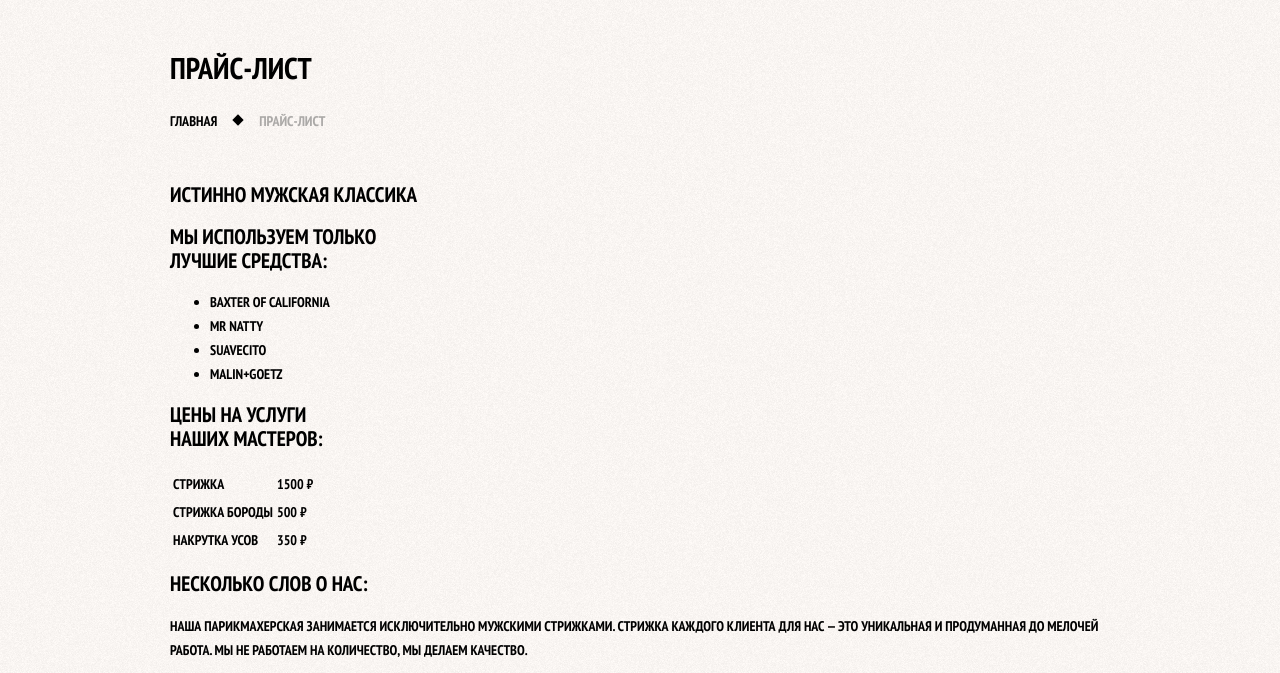
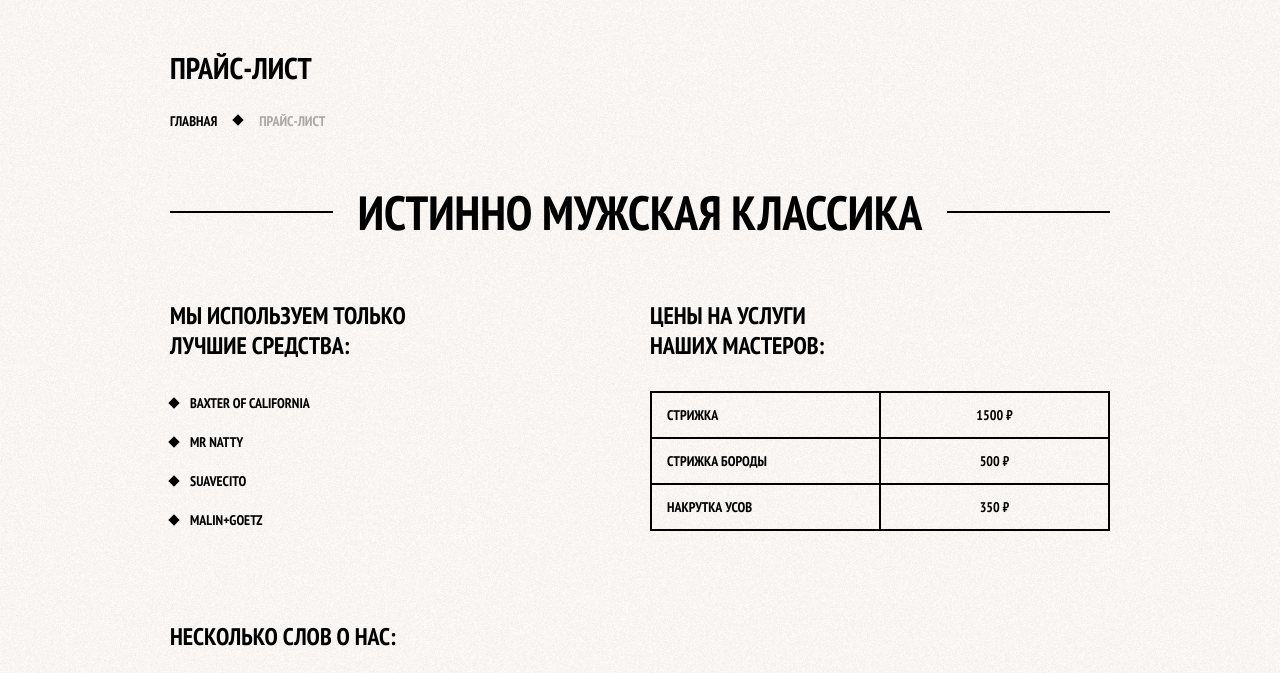
Before and after one commit to iashchuk/93555-barbershop, a website: page price.html in a window 1280 px wide. Shown: the part 73-746 px from the top of the page. Drawn offline with Linux system fonts and the light colour scheme.

Commit message:
Сетка текстовой страницы

```diff
--- a/price.html
+++ b/price.html
@@ -58,8 +58,8 @@
       <div class="price__column">
         <div class="price__column--left">
 
-          <h2 class="price__tagline">Мы используем только
-            <br> лучшие средства:</h2>
+          <h3 class="price__tagline price__tagline--brands">Мы используем только
+            <br> лучшие средства:</h3>
           <ul class="price__brands">
             <li class="price__brand">Baxter of California</li>
             <li class="price__brand">Mr Natty</li>
@@ -70,8 +70,8 @@
         </div>
         <div class="price__column--right">
 
-          <h2 class="price__tagline">Цены на услуги
-            <br> наших мастеров:</h2>
+          <h3 class="price__tagline">Цены на услуги
+            <br> наших мастеров:</h3>
           <table class="price__list">
             <tr class="price__line">
               <td class="price__item">Стрижка</td>
@@ -91,7 +91,7 @@
       </div>
 
       <div class="price__column">
-        <h2 class="price__tagline">Несколько слов о нас:</h2>
+        <h3 class="price__tagline price__tagline--about">Несколько слов о нас:</h3>
 
         <div class="price__column--left">
 
--- a/sass/blocks/price.scss
+++ b/sass/blocks/price.scss
@@ -0,0 +1,122 @@
+.price {
+ margin-bottom: 75px;
+
+}
+
+.price__tagline {
+  margin-top: 30px;
+  margin-bottom: 30px;
+  font-size: 24px;
+  line-height: 30px;
+}
+
+.price__tagline--about {
+  width: 100%;
+}
+
+
+.price__title {
+  display: flex;
+  align-items: center;
+  margin-top: 55px;
+  margin-bottom: 65px;
+  font-size: 48px;
+  line-height: 48px;
+  text-align: center;
+  // background: rgba(255, 45, 82, 0.2);
+  // box-shadow: 0 0 0 3px rgb(255, 45, 82);
+}
+
+.price__title::before,
+.price__title::after {
+  content: "";
+  width: 50px;
+  height: 2px;
+  background: #000000;
+}
+
+.price__title::before,
+.price__title::after {
+  content: "";
+  flex-grow: 1;
+  flex-shrink: 0;
+  width: 50px;
+  height: 2px;
+  background: #000000;
+}
+
+.price__title::before {
+  margin-right: 25px;
+}
+
+.price__title::after {
+  margin-left: 25px;
+}
+
+.price__brands {
+  margin: 14px 0;
+  padding: 0;
+  list-style: none;
+}
+
+.price__brand {
+  position: relative;
+  margin-bottom: 15px;
+  padding-left: 20px;
+}
+
+.price__brand::before {
+  content: "";
+  position: absolute;
+  top: 8px;
+  left: 0;
+  width: 8px;
+  height: 8px;
+  background-color: #000000;
+  transform: rotate(45deg);
+}
+
+.price__list {
+  width: 100%;
+  border-collapse: collapse;
+}
+
+.price__item,
+.price__cost {
+  width: 50%;
+  padding: 10px 15px;
+  border: 2px solid #000000;
+}
+
+.price__cost {
+  text-align: center;
+}
+
+.price__column {
+  display: flex;
+  justify-content: space-between;
+  flex-wrap: wrap;
+  margin: 60px 0;
+
+}
+
+.price__column--left,
+.price__column--right {
+  width: 460px;
+  // outline: 3px solid red;
+  // outline-offset: -2px;
+}
+
+.price__column--left *:first-child,
+.price__column--right *:first-child {
+  margin-top: 0;
+}
+
+.price__column--left *:last-child,
+.price__column--right *:last-child {
+  margin-bottom: 0;
+}
+
+.price__text {
+  padding-right: 80px;
+}
```
Also changed, not shown: css/style.css, css/style.min.css.
